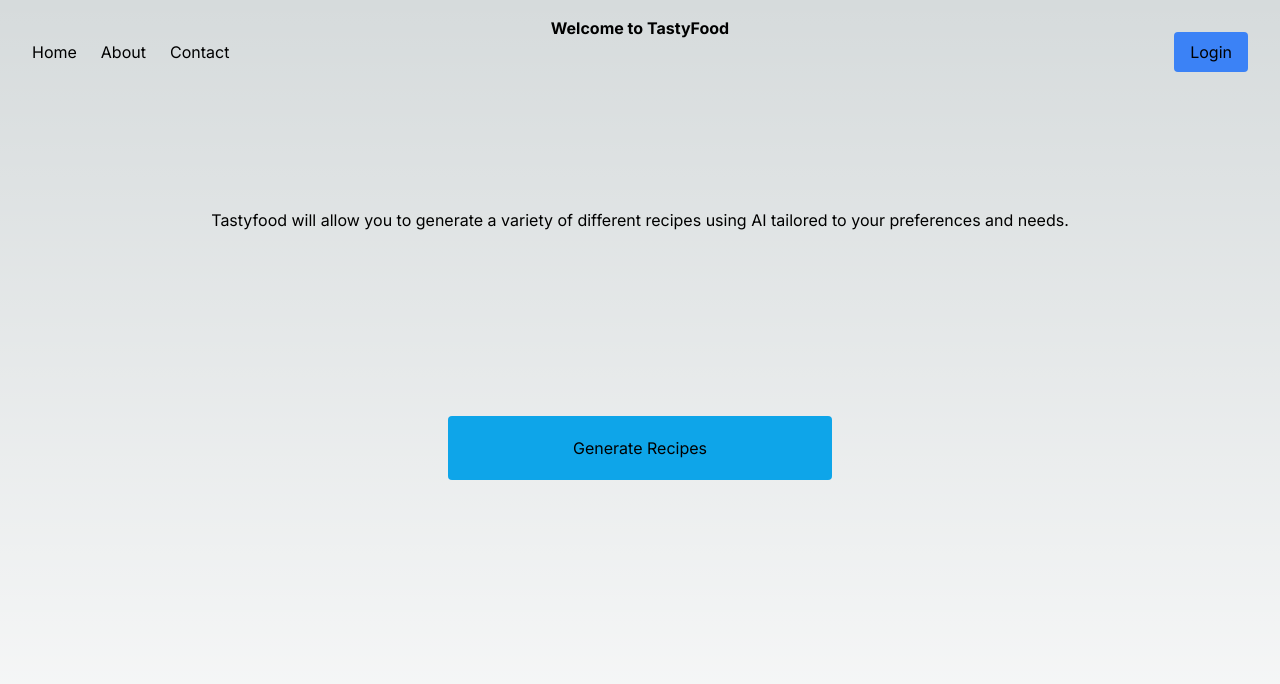
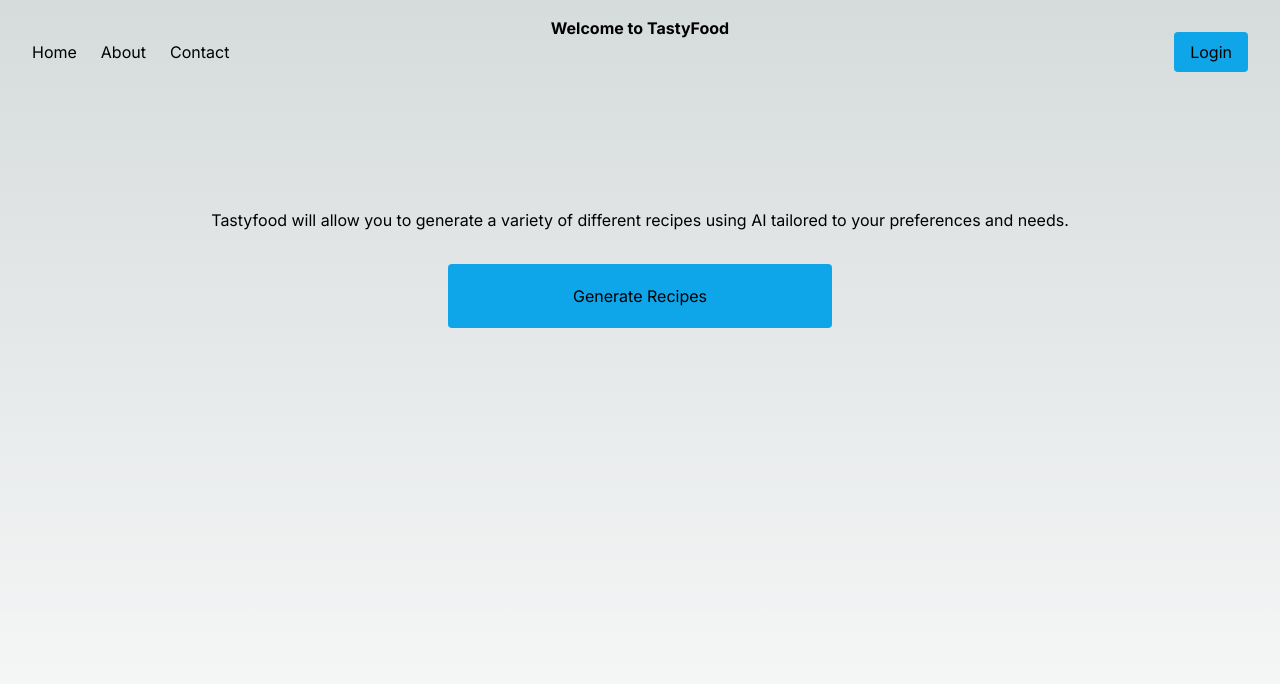
Before and after one commit to SamchenUF/CEN3031TastyFood, a Next.js app in the folder tastyfoodapp/: page / in a window 1280 px wide. Shown: the top 684 px of the page. Built offline with nearby package versions, Linux system fonts and the light colour scheme.

Commit message:
adjust button color and clicking on generate recipe

```diff
--- a/tastyfoodapp/src/app/page.js
+++ b/tastyfoodapp/src/app/page.js
@@ -1,4 +1,8 @@
+import Link from 'next/link';
 
+function gen() {
+  window.location="genrecipes.js";
+}
 
 export default function Home() {
   return (
@@ -6,8 +10,11 @@ export default function Home() {
         <p className="fixed left-0 top-0 flex w-full justify-center font-bold mt-1 md:mt-4"> Welcome to TastyFood</p>
         <div>
           <p> Tastyfood will allow you to generate a variety of different recipes using AI tailored to your preferences and needs.</p>
-          <div class="flex justify-center">
-            <button className = "outline-blue-500 size-16 bg-sky-500 hover:bg-sky-700 w-96 absolute bottom-80 justify-center rounded">Generate Recipes</button>
+          <div class="flex justify-center mt-4 md:mt-8">
+            {/* Button should take us to a the generating recipe page*/}
+            <Link href="/genrecipes">
+              <button className = "outline-sky-500 size-16 bg-sky-500 hover:bg-sky-700 w-96 justify-center rounded flex items-center py-2 px-4">Generate Recipes</button>
+            </Link>
           </div>
         </div>
     </main>
--- a/tastyfoodapp/src/components/navbar.js
+++ b/tastyfoodapp/src/components/navbar.js
@@ -25,7 +25,7 @@ const Navbar = () => {
         {/* Right-aligned login button */}
         <div>
           <Link href="/login">
-            <p className="bg-blue-500 hover:bg-blue-700 py-2 px-4 rounded">
+            <p className="bg-sky-500 hover:bg-sky-700 py-2 px-4 rounded">
               Login
             </p>
           </Link>
```
